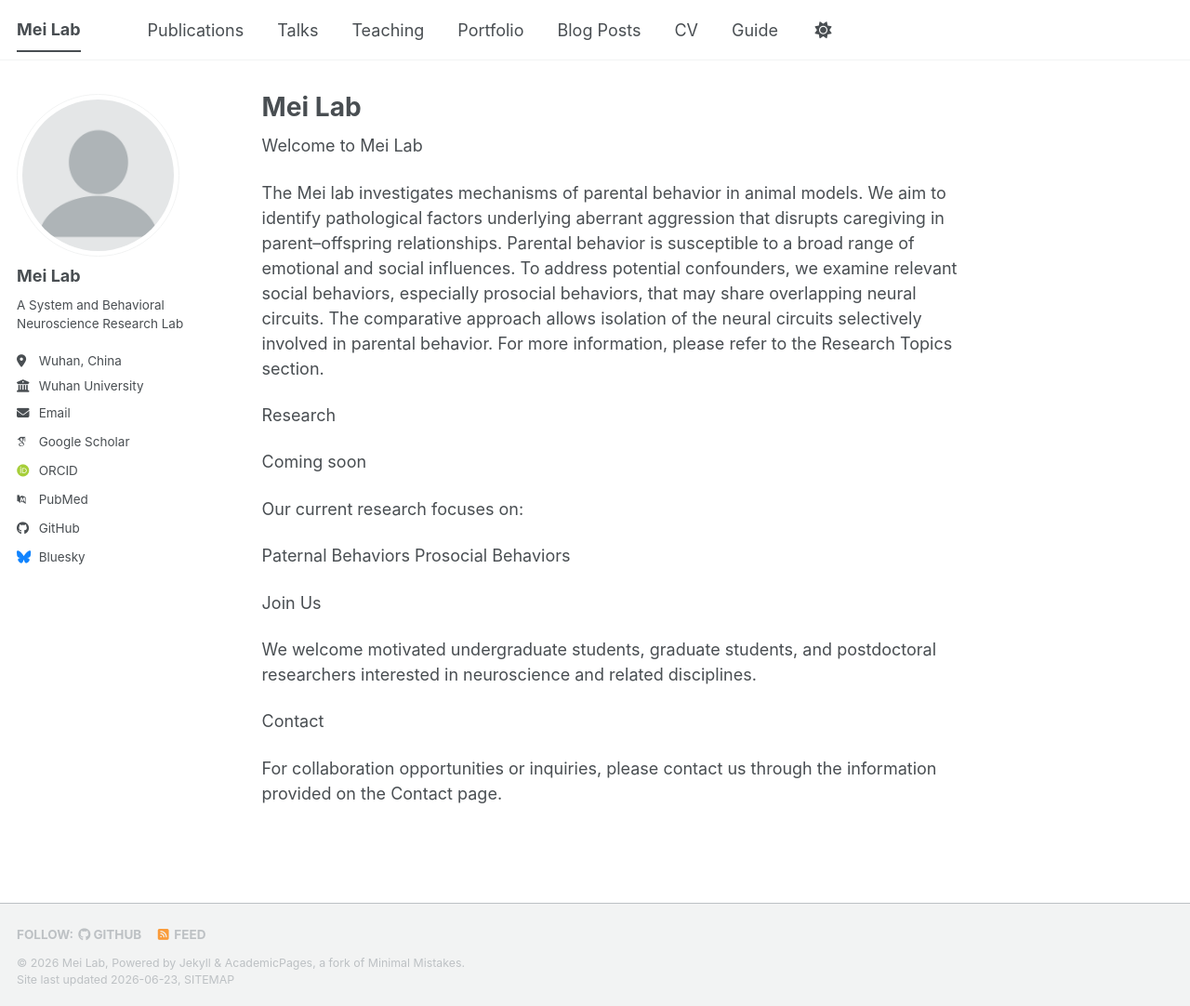
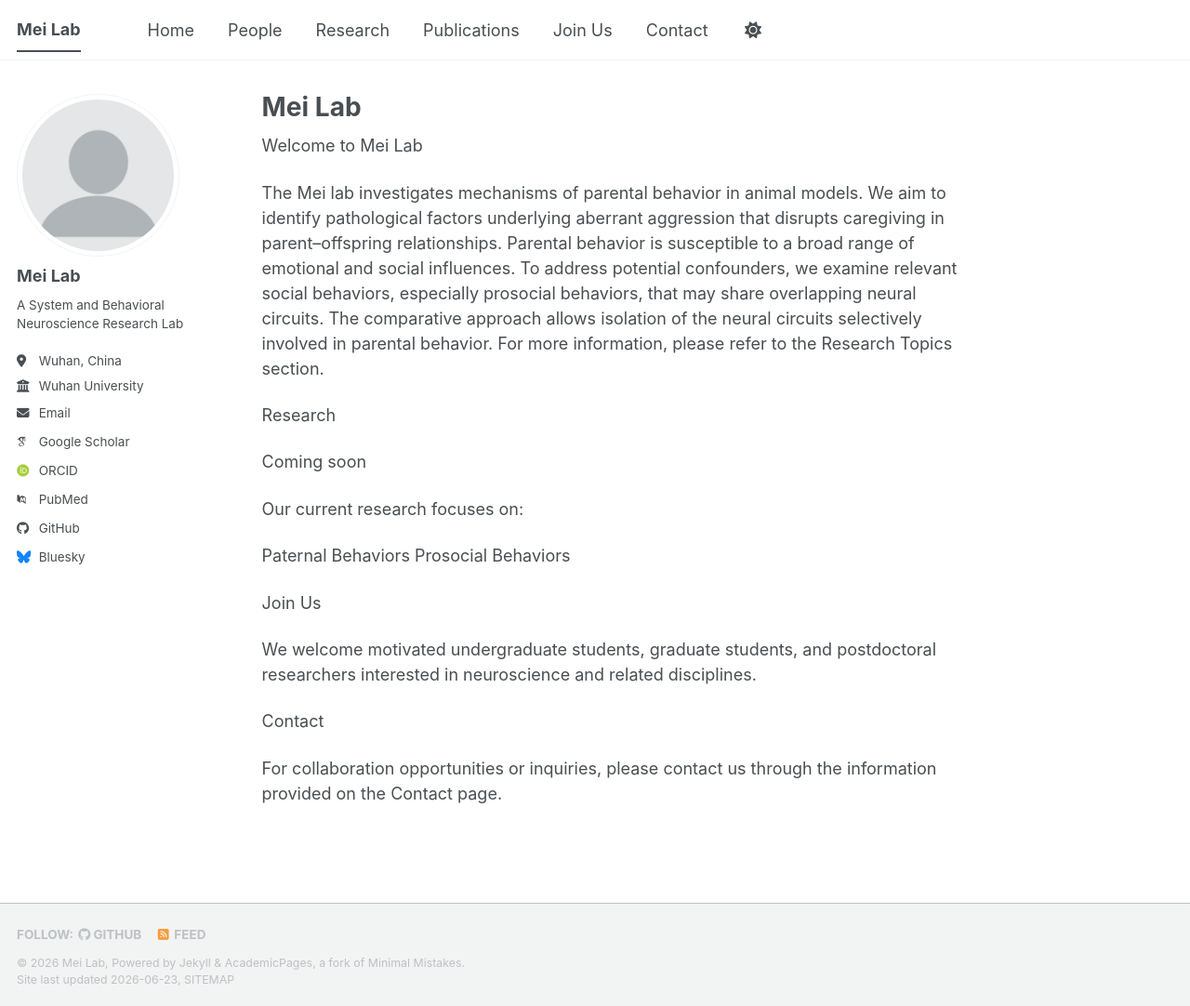
Before and after one commit to quilly176/meilab-test, a Jekyll site: the page built from _pages/about.md, in a window 1280 px wide and 1082 px high. Shown: the whole window at 93% size. Built offline with Jekyll 4.4.1, drawn with Linux system fonts in a browser that asks for light colours; some web fonts are replaced; a script bundle is joined from its source files by our own code; library files that are not in the unit come from our copies.

Commit message:
Update navigation.yml

```diff
--- a/_data/navigation.yml
+++ b/_data/navigation.yml
@@ -8,26 +8,20 @@
 #      Markdown formatted page while the second is generated using JSON.
 
 main:
+  - title: "Home"
+    url: /
+
+  - title: "People"
+    url: /people/
+
+  - title: "Research"
+    url: /research/
+
   - title: "Publications"
     url: /publications/
 
-  - title: "Talks"
-    url: /talks/
+  - title: "Join Us"
+    url: /join-us/
 
-  - title: "Teaching"
-    url: /teaching/
-
-  - title: "Portfolio"
-    url: /portfolio/
-
-  - title: "Blog Posts"
-    url: /year-archive/
-
-  - title: "CV"
-    url: /cv/
-
-  # - title: "CV"
-  #   url: /cv-json/
-
-  - title: "Guide"
-    url: /markdown/
+  - title: "Contact"
+    url: /contact/
```
